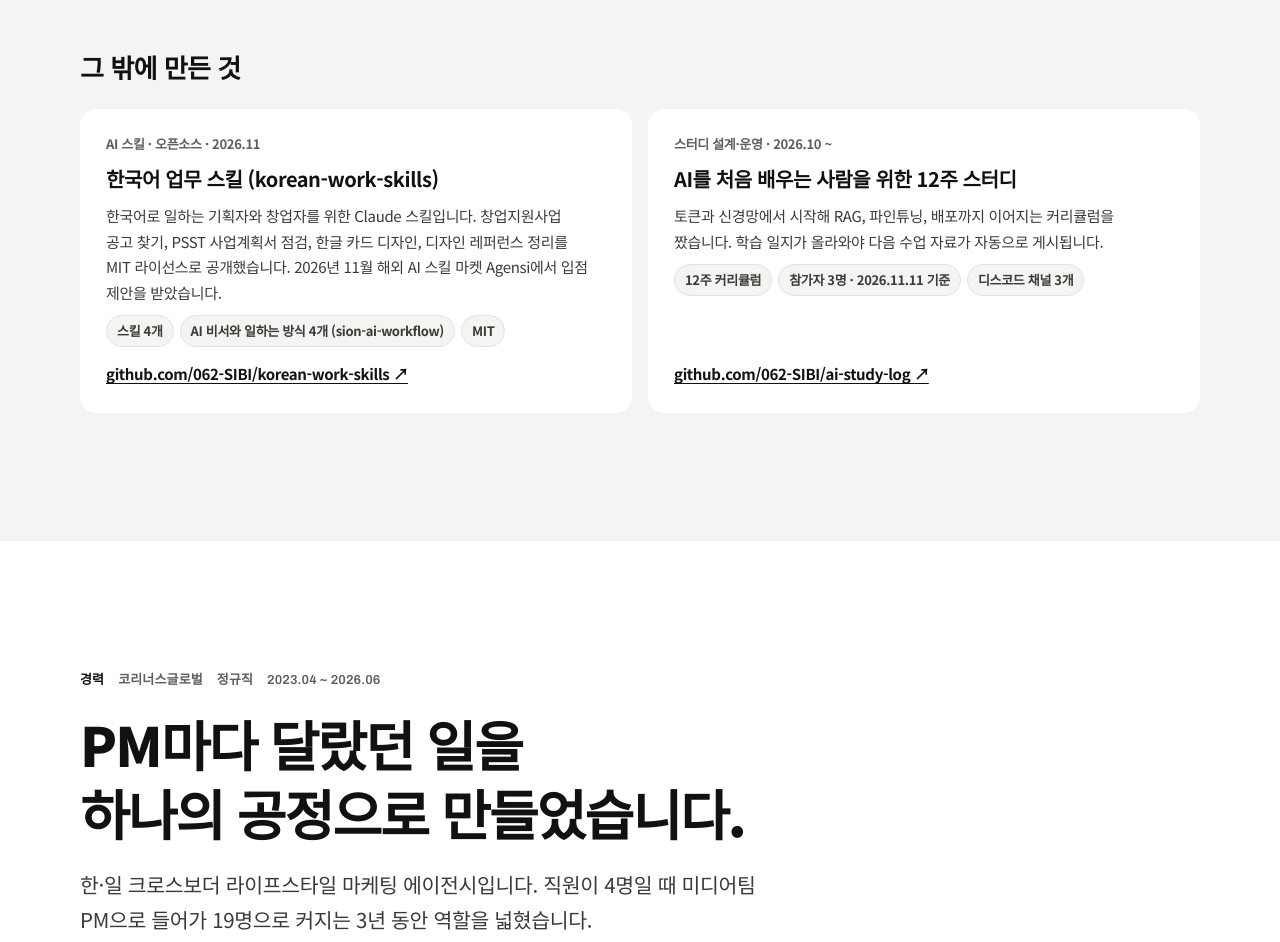
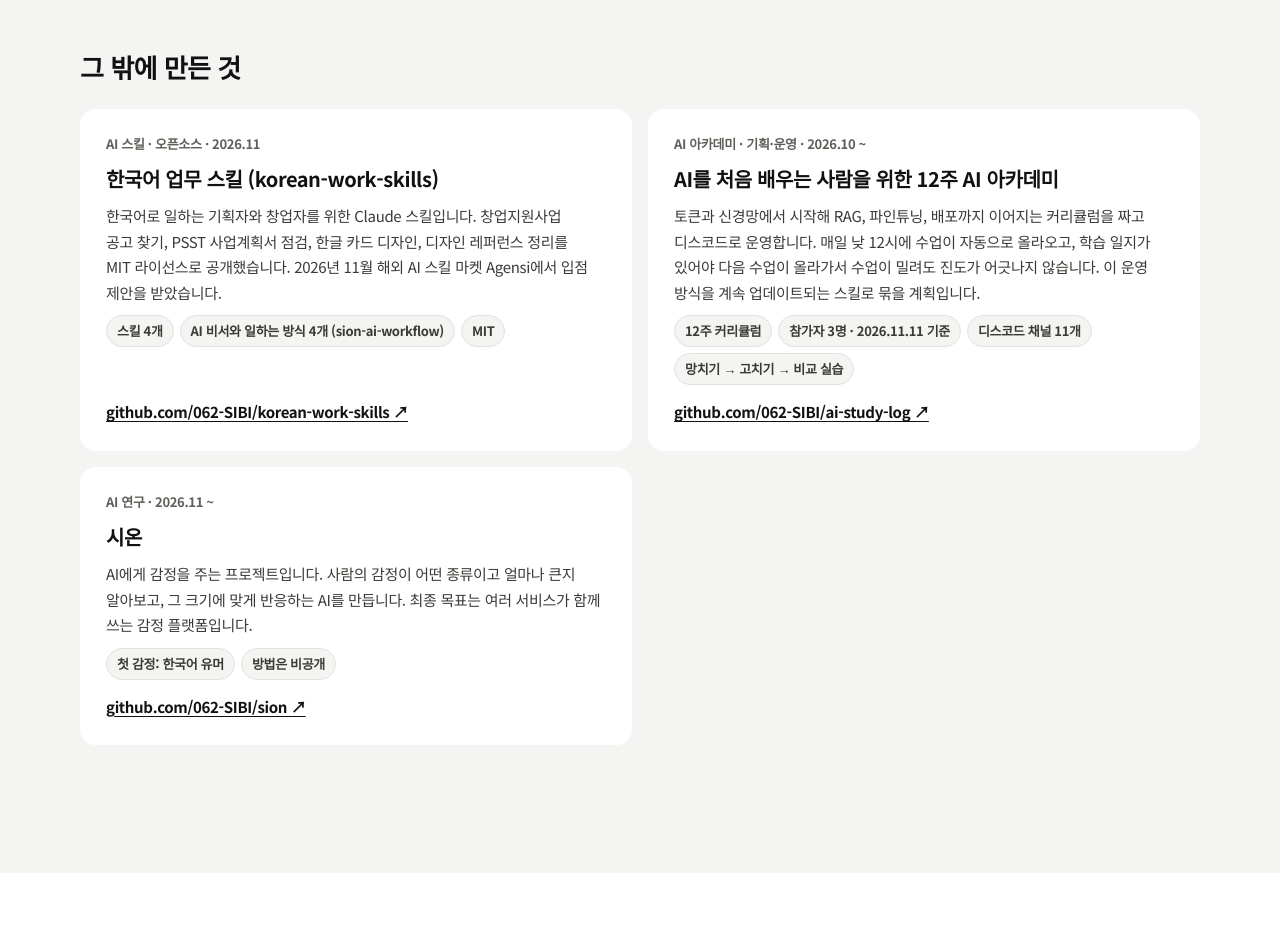
Before and after one commit to 062-SIBI/062-SIBI.github.io, a plain HTML site: page index.html in a window 1280 px wide. Shown: the part 6200-7142 px from the top of the page. Drawn offline with Linux system fonts and the light colour scheme.

Commit message:
메인: 시온 카드 추가, AI 스터디를 AI 아카데미로

```diff
--- a/index.html
+++ b/index.html
@@ -382,11 +382,18 @@ a{color:inherit;text-underline-offset:3px}
         <a href="https://github.com/062-SIBI/korean-work-skills" target="_blank" rel="noopener">github.com/062-SIBI/korean-work-skills ↗</a>
       </li>
       <li>
-        <span class="k">스터디 설계·운영 · 2026.10 ~</span>
-        <h4>AI를 처음 배우는 사람을 위한 12주 스터디</h4>
-        <p>토큰과 신경망에서 시작해 RAG, 파인튜닝, 배포까지 이어지는 커리큘럼을 짰습니다. 학습 일지가 올라와야 다음 수업 자료가 자동으로 게시됩니다.</p>
-        <p class="facts"><span>12주 커리큘럼</span><span>참가자 3명 · 2026.11.11 기준</span><span>디스코드 채널 3개</span></p>
+        <span class="k">AI 아카데미 · 기획·운영 · 2026.10 ~</span>
+        <h4>AI를 처음 배우는 사람을 위한 12주 AI 아카데미</h4>
+        <p>토큰과 신경망에서 시작해 RAG, 파인튜닝, 배포까지 이어지는 커리큘럼을 짜고 디스코드로 운영합니다. 매일 낮 12시에 수업이 자동으로 올라오고, 학습 일지가 있어야 다음 수업이 올라가서 수업이 밀려도 진도가 어긋나지 않습니다. 이 운영 방식을 계속 업데이트되는 스킬로 묶을 계획입니다.</p>
+        <p class="facts"><span>12주 커리큘럼</span><span>참가자 3명 · 2026.11.11 기준</span><span>디스코드 채널 11개</span><span>망치기 → 고치기 → 비교 실습</span></p>
         <a href="https://github.com/062-SIBI/ai-study-log" target="_blank" rel="noopener">github.com/062-SIBI/ai-study-log ↗</a>
+      </li>
+      <li>
+        <span class="k">AI 연구 · 2026.11 ~</span>
+        <h4>시온</h4>
+        <p>AI에게 감정을 주는 프로젝트입니다. 사람의 감정이 어떤 종류이고 얼마나 큰지 알아보고, 그 크기에 맞게 반응하는 AI를 만듭니다. 최종 목표는 여러 서비스가 함께 쓰는 감정 플랫폼입니다.</p>
+        <p class="facts"><span>첫 감정: 한국어 유머</span><span>방법은 비공개</span></p>
+        <a href="https://github.com/062-SIBI/sion" target="_blank" rel="noopener">github.com/062-SIBI/sion ↗</a>
       </li>
     </ul>
   </div>
```
